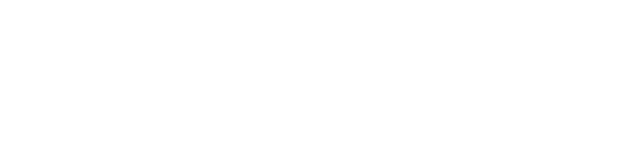
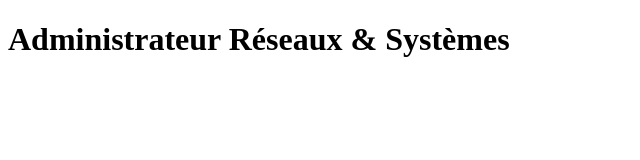
Before and after one commit to amos-hdrs/mon-cv, a plain HTML site: page index.html in a window 1280 px wide. Shown: the whole page, without its empty margins (0-640 px from the left). Drawn offline with Linux system fonts and the light colour scheme.

Commit message:
mise en place de la section titre

```diff
--- a/index.html
+++ b/index.html
@@ -6,7 +6,7 @@
   <link rel="stylesheet" href="style.css">
 </head>
 <body>
-  <!-- TITRE -->
+  <h1> Administrateur Réseaux & Systèmes </h1>
   <!-- DESCRIPTION -->
   <!-- FORMATIONS -->
   <!-- COMPETENCES -->
```
